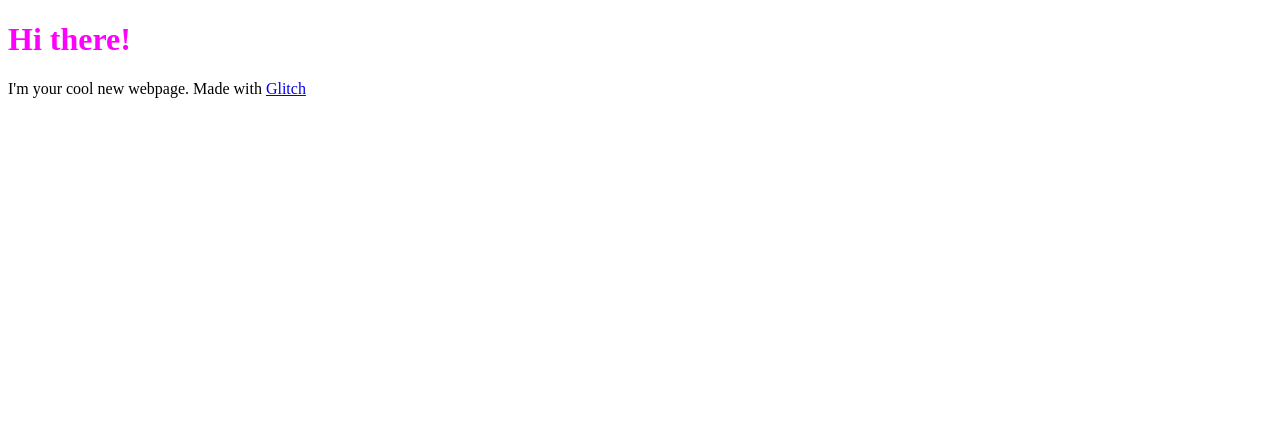
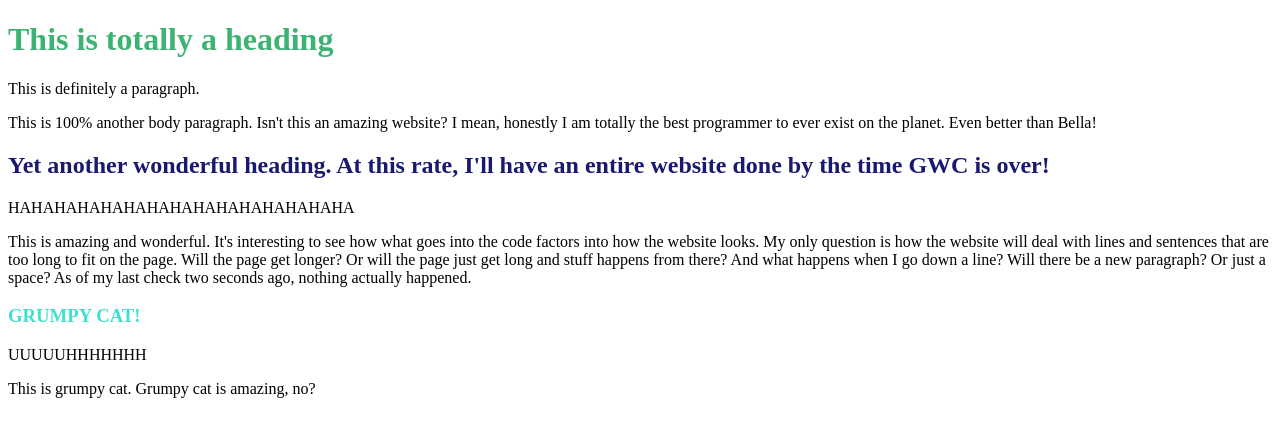
Before and after one commit to pwdicat/GHS-GWC-2018, a plain HTML site: page index.html in a window 1280 px wide. Drawn offline with Linux system fonts and the light colour scheme.

Commit message:
👹🏀 Updated with Glitch

```diff
--- a/index.html
+++ b/index.html
@@ -1,7 +1,7 @@
 <!DOCTYPE html>
 <html>
   <head>
-    <title>Hello!</title>
+    <title>An Amazing Title</title>
     <meta charset="utf-8">
     <meta http-equiv="X-UA-Compatible" content="IE=edge">
     <meta name="viewport" content="width=device-width, initial-scale=1">
@@ -9,10 +9,31 @@
     <script src="/script.js" defer></script>
   </head>
   <body>
-    <h1>Hi there!</h1>
+    <h1>This is totally a heading</h1>
     <p>
-      I'm your cool new webpage. Made with
-      <a href="https://www.glitch.com">Glitch</a>
+      This is definitely a paragraph.
+    </p>
+    <p>
+      This is 100% another body paragraph. Isn't this an amazing website? I mean, honestly I am totally the best programmer to ever exist on the planet. Even better than Bella!
+    </p>
+  </body>
+  <h2>
+    Yet another wonderful heading. At this rate, I'll have an entire website done by the time GWC is over!
+  </h2>
+  <body>
+    <p>
+      HAHAHAHAHAHAHAHAHAHAHAHAHAHAHA
+    </p>
+    <p>
+      This is amazing and wonderful. It's interesting to see how what goes into the code factors into how the website looks. My only question is how the website will deal with lines and sentences that are too long to fit on the page. Will the page get longer? Or will the page just get long and stuff happens from there?
+      And what happens when I go down a line? Will there be a new paragraph? Or just a space? As of my last check two seconds ago, nothing actually happened.
+    </p>
+    <h3>
+      GRUMPY CAT!
+    </h3>
+    UUUUUHHHHHHH
+    <p>
+      This is grumpy cat. Grumpy cat is amazing, no?
     </p>
   </body>
 </html>
--- a/styles.css
+++ b/styles.css
@@ -1,3 +1,11 @@
 h1 {
-  color: fuchsia;
+  color: MediumSeaGreen;
 }
+
+h2 {
+  color: MidnightBlue;
+}
+
+h3 {
+  color: Turquoise;
+}
```
